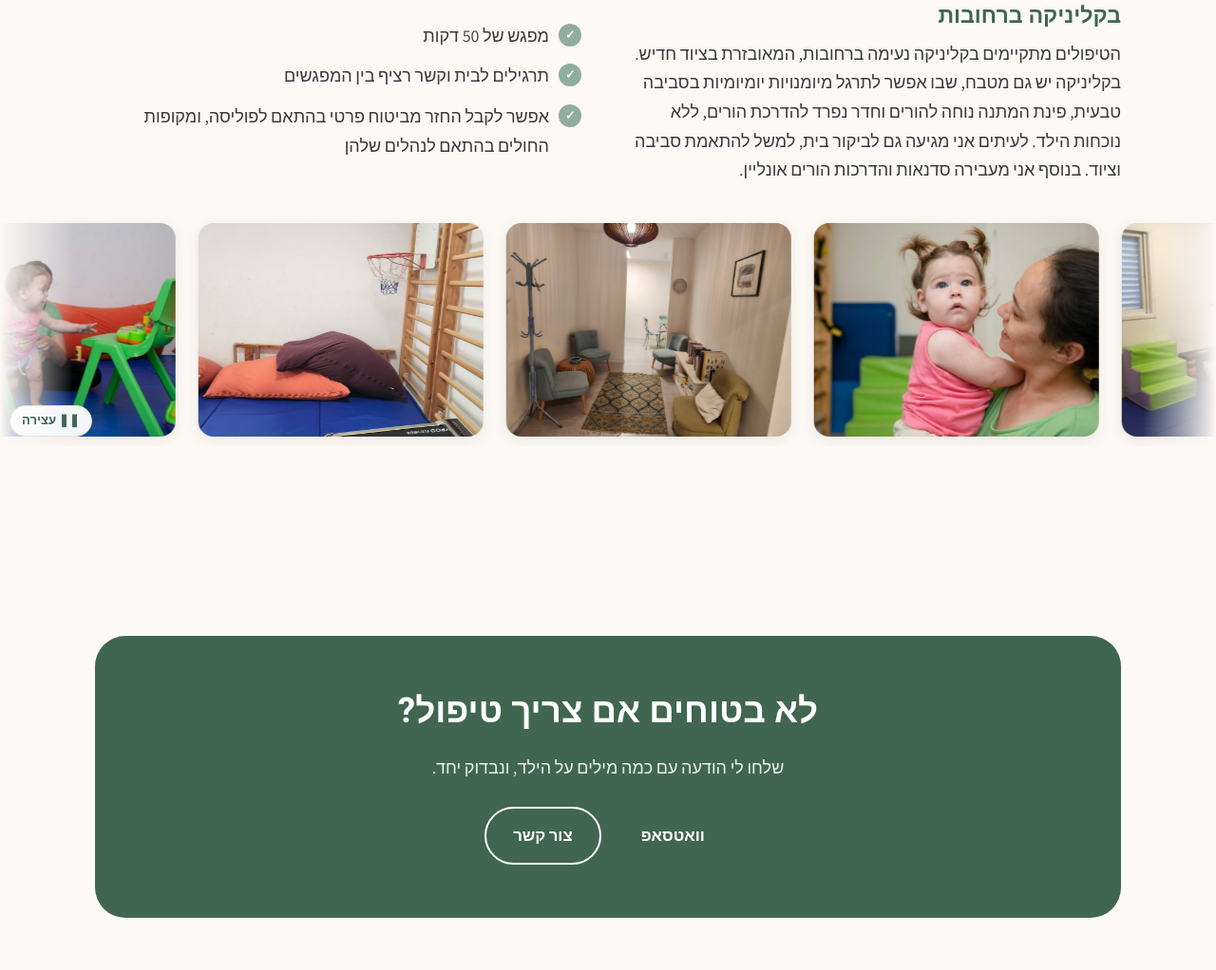
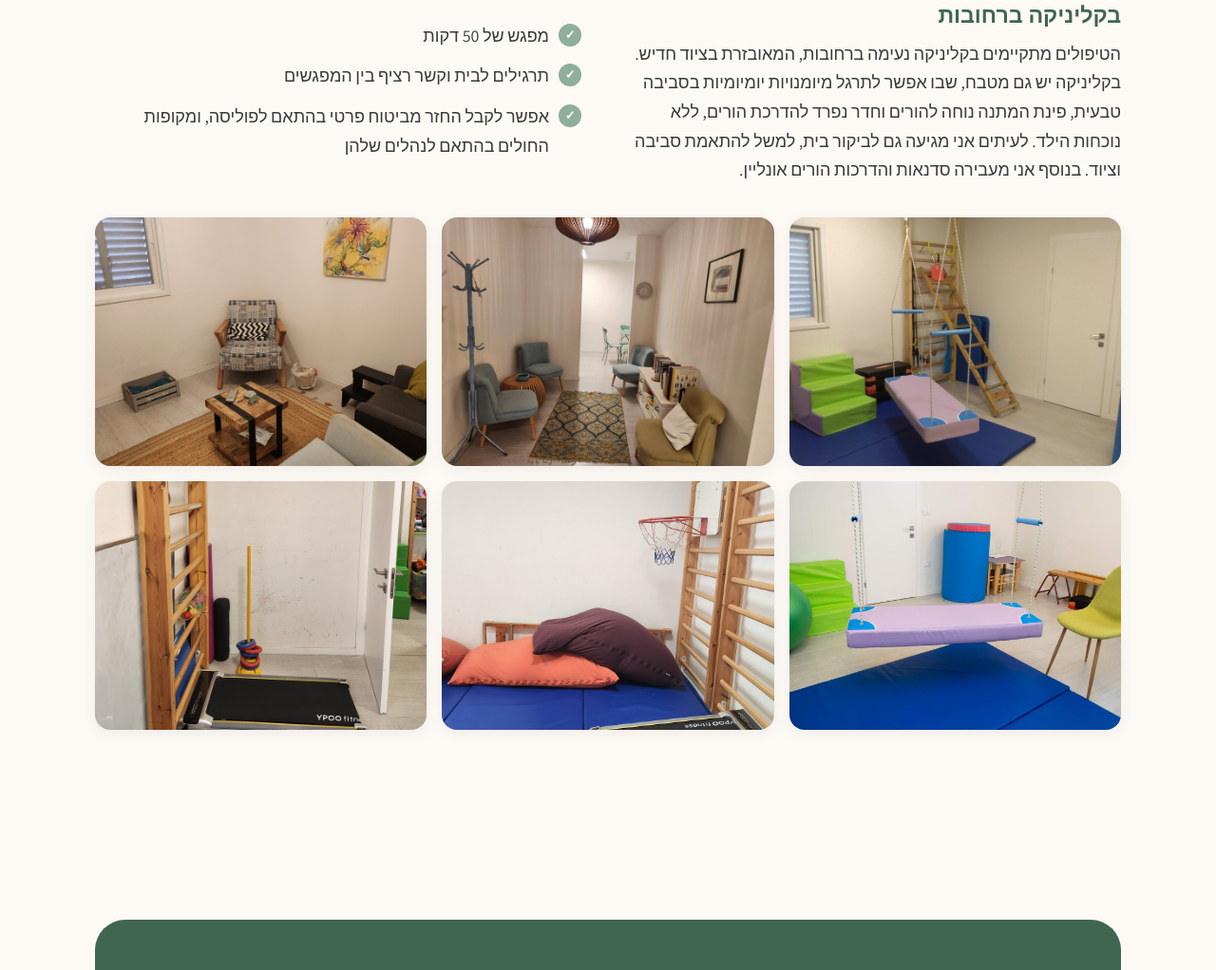
Before and after one commit to galikrosentalik/elawebsite, a plain HTML site: page treatments.html in a window 1280 px wide. Shown: the part 1217-2239 px from the top of the page at 95% size. Drawn offline with Linux system fonts and the light colour scheme.

Commit message:
Static clinic photo gallery without children; remove second photo from about section
Co-Authored-By: Claude Opus 5.5 <noreply@anthropic.com>

```diff
--- a/about.html
+++ b/about.html
@@ -8,7 +8,7 @@
   <link rel="preconnect" href="https://fonts.googleapis.com">
   <link rel="preconnect" href="https://fonts.gstatic.com" crossorigin>
   <link href="https://fonts.googleapis.com/css2?family=Assistant:wght@400;600;700&family=Heebo:wght@700;800&display=swap" rel="stylesheet">
-  <link rel="stylesheet" href="style.css?v=77">
+  <link rel="stylesheet" href="style.css?v=79">
 </head>
 <body>
   <a class="skip-link" href="#main">דלג לתוכן המרכזי</a>
--- a/style.css
+++ b/style.css
@@ -1141,3 +1141,10 @@ form.contact-form {
 .motion-toggle { color: var(--sage-dark); }
 .card .icon, .card:nth-child(even) .icon { background: var(--sand); }
 .photo.contain img, .topic-tile img.contain, .area-card img.diagram { background: #fbf6f0; }
+
+/* תמונות הקליניקה: גלריה קבועה, בלי תנועה */
+.clinic-photos { display: grid; grid-template-columns: repeat(3, 1fr); gap: 16px; margin-top: 34px; }
+.clinic-photos img { width: 100%; aspect-ratio: 4 / 3; object-fit: cover; border-radius: 16px; box-shadow: 0 4px 16px rgba(0,0,0,.06); display: block; }
+@media (max-width: 700px) { .clinic-photos { grid-template-columns: 1fr 1fr; gap: 10px; } }
+.whoami-text { max-width: 820px; text-align: center; }
+.whoami-text h2 { margin-bottom: 14px; }
--- a/treatments.html
+++ b/treatments.html
@@ -8,7 +8,7 @@
   <link rel="preconnect" href="https://fonts.googleapis.com">
   <link rel="preconnect" href="https://fonts.gstatic.com" crossorigin>
   <link href="https://fonts.googleapis.com/css2?family=Assistant:wght@400;600;700&family=Heebo:wght@700;800&display=swap" rel="stylesheet">
-  <link rel="stylesheet" href="style.css?v=77">
+  <link rel="stylesheet" href="style.css?v=79">
 </head>
 <body>
   <a class="skip-link" href="#main">דלג לתוכן המרכזי</a>
@@ -306,19 +306,16 @@
           </ul>
         </div>
       </div>
-      <div class="marquee clinic-marquee" aria-label="תמונות מהקליניקה">
-        <div class="marquee-track">
-            <figure class="clinic-slide"><img src="images/clinic-room2.jpg" alt="החדר עם הנדנדה והמדרגות" loading="lazy"></figure>
-            <figure class="clinic-slide"><img src="images/clinic-baby-stairs.jpg" alt="אלה ותינוקת מביטות זו בזו ליד המדרגות" loading="lazy"></figure>
-            <figure class="clinic-slide"><img src="images/clinic-waiting.jpg" alt="פינת ההמתנה להורים" loading="lazy"></figure>
-            <figure class="clinic-slide"><img src="images/clinic-equipment.jpg" alt="סולם קיר ומזרנים" loading="lazy"></figure>
-            <figure class="clinic-slide"><img src="images/clinic-chairs.jpg" alt="פעוטה עוברת בין שני כיסאות" loading="lazy"></figure>
-            <figure class="clinic-slide"><img src="images/clinic-treadmill.jpg" alt="הליכון חשמלי וסולם קיר בקליניקה" loading="lazy"></figure>
-            <figure class="clinic-slide"><img src="images/clinic-parents-room.jpg" alt="חדר להדרכת הורים" loading="lazy"></figure>
-            <figure class="clinic-slide"><img src="images/clinic-vibration.jpg" alt="ילד עומד על מכשיר רטט ליד סולם הקיר" loading="lazy"></figure>
-            <figure class="clinic-slide"><img src="images/clinic-kitchen.jpg" alt="תרגול במטבח של הקליניקה עם ילדה עם סדים" loading="lazy"></figure>
-            <figure class="clinic-slide"><img src="images/rehab-stairs.jpg" alt="תרגול עלייה במדרגות" loading="lazy"></figure>
+      <div class="container">
+        <div class="clinic-photos">
+          <img src="images/clinic-room2.jpg" alt="חדר הטיפולים עם הנדנדה, המדרגות וסולם הקיר" loading="lazy">
+          <img src="images/clinic-waiting.jpg" alt="פינת ההמתנה להורים" loading="lazy">
+          <img src="images/clinic-parents-room.jpg" alt="החדר להדרכת הורים" loading="lazy">
+          <img src="images/clinic-room.jpg" alt="נדנדה טיפולית ומזרנים" loading="lazy">
+          <img src="images/clinic-equipment.jpg" alt="סולם קיר, מזרנים והליכון" loading="lazy">
+          <img src="images/clinic-treadmill.jpg" alt="הליכון חשמלי" loading="lazy">
         </div>
+      </div>
       </div>
     </section>
 
```
Also changed, not shown: accessibility.html (+1 -1 lines), contact.html (+1 -1 lines), index.html (+11 -15 lines), testimonials.html (+1 -1 lines), tips.html (+1 -1 lines).
